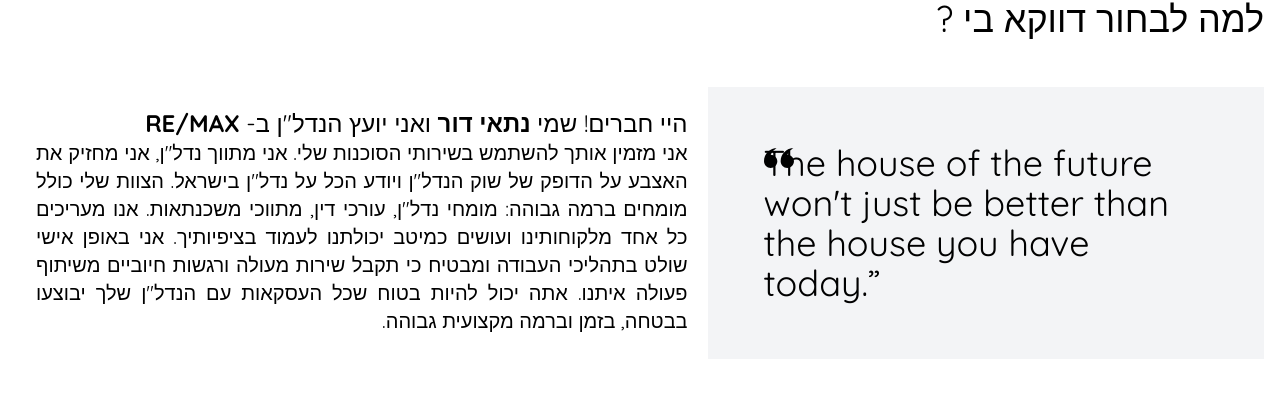
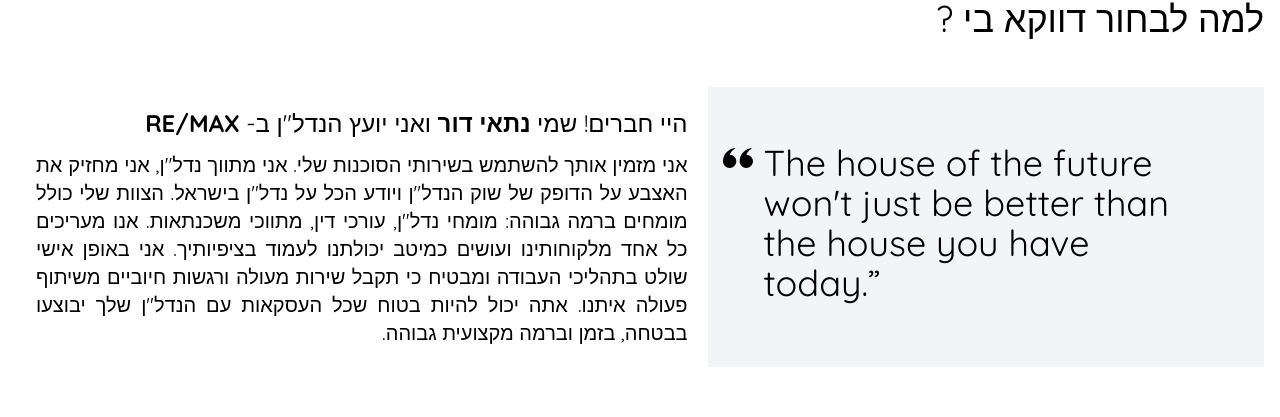
Before and after one commit to xirade/nitaydor, a Nuxt app: page / in a window 1280 px wide. Shown: the part 775-1192 px from the top of the page. Built offline with nearby package versions, Linux system fonts and the light colour scheme; what tailwindcss-rtl would draw is missing.

Commit message:
changed quote and margin

```diff
--- a/components/Home.vue
+++ b/components/Home.vue
@@ -48,14 +48,15 @@
               היי חברים! שמי <strong>נתאי דור</strong> ואני יועץ הנדל"ן ב-
               <strong>RE/MAX</strong></span
             >
-            <br class="mb-3" />
-            אני מזמין אותך להשתמש בשירותי הסוכנות שלי. אני מתווך נדל"ן, אני
+            <br>
+
+          <span class="block mt-3">  אני מזמין אותך להשתמש בשירותי הסוכנות שלי. אני מתווך נדל"ן, אני
             מחזיק את האצבע על הדופק של שוק הנדל"ן ויודע הכל על נדל"ן בישראל.
             הצוות שלי כולל מומחים ברמה גבוהה: מומחי נדל"ן, עורכי דין, מתווכי
             משכנתאות. אנו מעריכים כל אחד מלקוחותינו ועושים כמיטב יכולתנו לעמוד
             בציפיותיך. אני באופן אישי שולט בתהליכי העבודה ומבטיח כי תקבל שירות
             מעולה ורגשות חיוביים משיתוף פעולה איתנו. אתה יכול להיות בטוח שכל
-            העסקאות עם הנדל"ן שלך יבוצעו בבטחה, בזמן וברמה מקצועית גבוהה.
+            העסקאות עם הנדל"ן שלך יבוצעו בבטחה, בזמן וברמה מקצועית גבוהה.</span>
           </p>
         </div>
       </article>
@@ -198,6 +199,7 @@ q::before {
   position: absolute;
   content: open-quote;
   font-size: 0;
+  left: 15px;
   width: 30px;
   height: 30px;
   background-size: 30px 30px;
```
